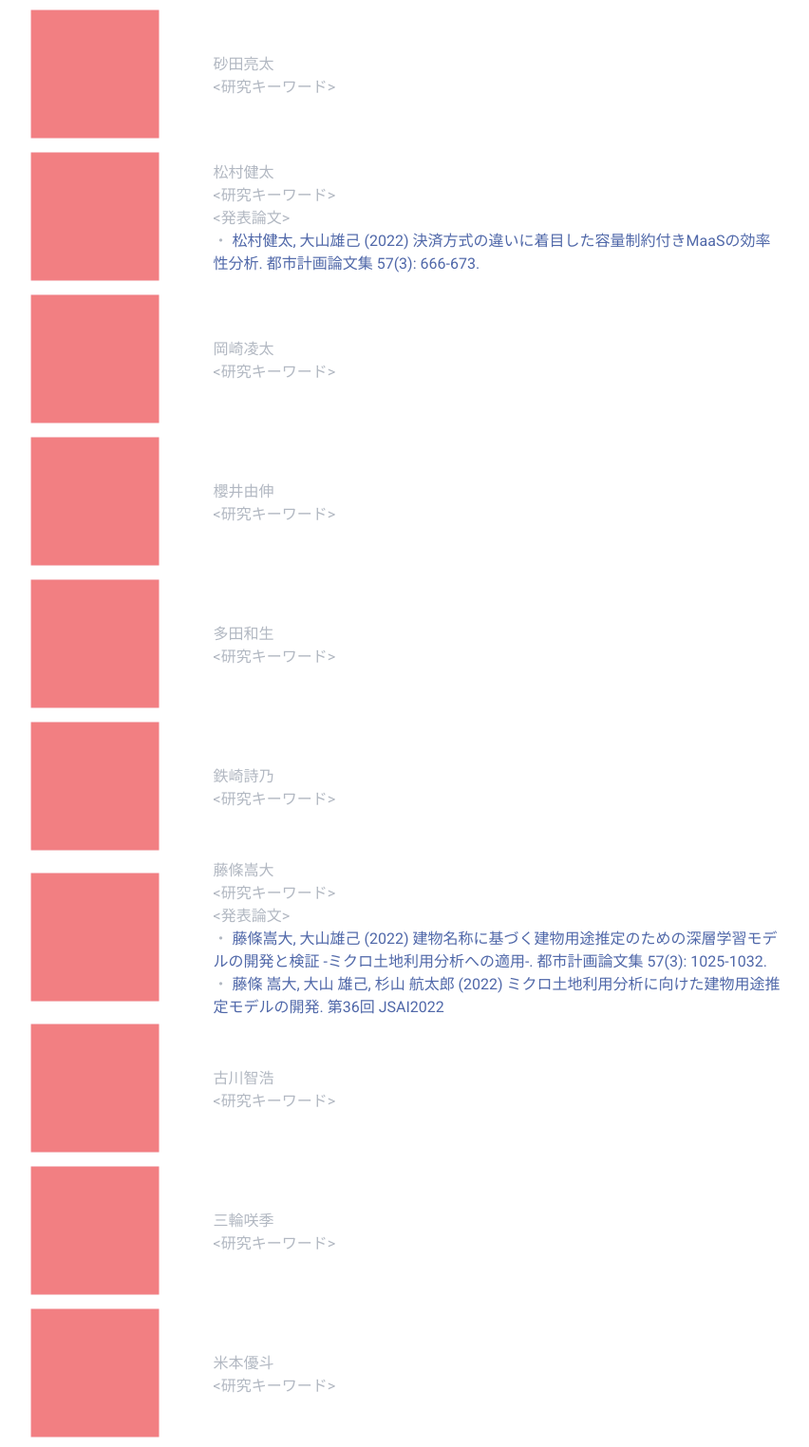
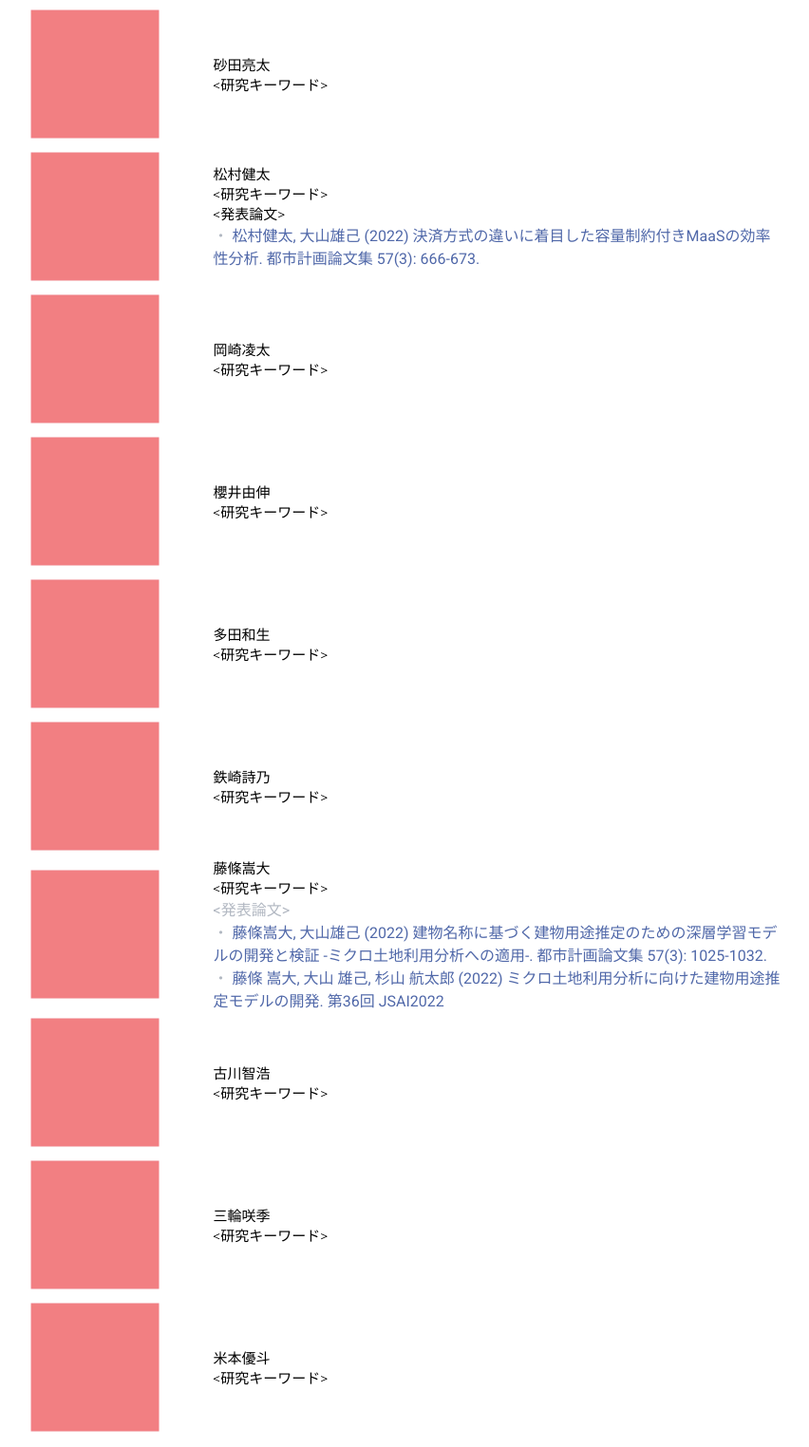
Before and after one commit to ActScapeLab/actscapelab.github.io-old, a website: page member.html in a window 1280 px wide. Shown: the part 1215-2739 px from the top of the page at 95% size, without its empty margins (183-1035 px from the left). Drawn offline with Linux system fonts and the light colour scheme; files whose address does not match are found by name.

Commit message:
eddied name design

```diff
--- a/member.html
+++ b/member.html
@@ -95,11 +95,11 @@
                 <td style="width:25%;vertical-align:middle">
                   <img src="img/shape-simple-square-lightcoral-800x800.webp" width="150px"/></td>
                   <td style="width:75%;vertical-align:middle">
-                    池上哲広
+                    <span class="award-name">池上哲広
                     <br>
                     <研究キーワード>高齢者
                     <br>
-                    <発表論文>
+                    <発表論文></span>
                     <br>
                     ・<a href="https://www.jstage.jst.go.jp/article/journalcpij/56/3/56_563/_article/-char/ja/">
                       池上哲広, 大山雄己 (2021) 公共交通利便性に着目した活動ベースの高齢者モビリティ指標の提案. 都市計画論文集 56(3): 563-570.
@@ -110,11 +110,11 @@
                 <td style="width:25%;vertical-align:middle">
                   <img src="img/shape-simple-square-lightcoral-800x800.webp" width="150px"/></td>
                   <td style="width:75%;vertical-align:middle">
-                    村上総一郎
+                    <span class="award-name">村上総一郎
                     <br>
                     <研究キーワード>マルチモーダルNDP・街路空間再配分
                     <br>
-                    <発表論文>
+                    <発表論文></span>
                     <br>
                     ・<a href="https://www.jstage.jst.go.jp/article/journalcpij/57/3/57_622/_article/-char/ja/">
                       村上颯一朗, 大山雄己 (2022) マルチモーダル均衡配分モデルに基づく歩行者専用道路の最適配置計画 -川越市街地における歩行者街路網の創出を例として-. 都市計画論文集 57(3): 622-629.
@@ -125,9 +125,66 @@
                 <td style="width:25%;vertical-align:middle">
                   <img src="img/shape-simple-square-lightcoral-800x800.webp" width="150px"/></td>
                   <td style="width:75%;vertical-align:middle">
-                    玉木悠太
+                    <span class="award-name">玉木悠太
+                    <br>
+                    <研究キーワード></span>
+                  </td>
+              </tr>
+              <tr>
+                <td style="width:25%;vertical-align:middle">
+                  <img src="img/shape-simple-square-lightcoral-800x800.webp" width="150px"/></td>
+                  <td style="width:75%;vertical-align:middle">
+                    <span class="award-name">田山航平
+                    <br>
+                    <研究キーワード></span>
+                  </td>
+              </tr>
+              <tr>
+                <td style="width:25%;vertical-align:middle">
+                  <img src="img/shape-simple-square-lightcoral-800x800.webp" width="150px"/></td>
+                  <td style="width:75%;vertical-align:middle">
+                    <span class="award-name"></span>杉山航太郎
                     <br>
                     <研究キーワード>
+                    <br>
+                    <発表論文></span>
+                    <br>
+                    ・<a href="https://www.jstage.jst.go.jp/article/pjsai/JSAI2022/0/JSAI2022_3N4GS1002/_article/-char/ja/">
+                      藤條 嵩大, 大山 雄己, 杉山 航太郎 (2022) ミクロ土地利用分析に向けた建物用途推定モデルの開発. 第36回 JSAI2022
+                    </a>
+                  </td>
+              </tr>
+              <tr>
+                <td style="width:25%;vertical-align:middle">
+                  <img src="img/shape-simple-square-lightcoral-800x800.webp" width="150px"/></td>
+                  <td style="width:75%;vertical-align:middle">
+                    <span class="award-name">砂田亮太
+                    <br>
+                    <研究キーワード></span>
+                  </td>
+              </tr>
+              <tr>
+                <td style="width:25%;vertical-align:middle">
+                  <img src="img/shape-simple-square-lightcoral-800x800.webp" width="150px"/></td>
+                  <td style="width:75%;vertical-align:middle">
+                    <span class="award-name">松村健太
+                    <br>
+                    <研究キーワード>
+                    <br>
+                    <発表論文></span>
+                    <br>
+                    ・<a href="https://www.jstage.jst.go.jp/article/journalcpij/57/3/57_666/_article/-char/ja/">
+                      松村健太, 大山雄己 (2022) 決済方式の違いに着目した容量制約付きMaaSの効率性分析. 都市計画論文集 57(3): 666-673.
+                    </a>
+                  </td>
+              </tr>
+              <tr>
+                <td style="width:25%;vertical-align:middle">
+                  <img src="img/shape-simple-square-lightcoral-800x800.webp" width="150px"/></td>
+                  <td style="width:75%;vertical-align:middle">
+                    <span class="award-name">岡崎凌太
+                    <br>
+                    <研究キーワード></span>
                     <!-- <br>
                     <発表論文>
                     <br>
@@ -140,9 +197,9 @@
                 <td style="width:25%;vertical-align:middle">
                   <img src="img/shape-simple-square-lightcoral-800x800.webp" width="150px"/></td>
                   <td style="width:75%;vertical-align:middle">
-                    田山航平
+                    <span class="award-name">櫻井由伸
                     <br>
-                    <研究キーワード>
+                    <研究キーワード></span>
                     <!-- <br>
                     <発表論文>
                     <br>
@@ -155,114 +212,27 @@
                 <td style="width:25%;vertical-align:middle">
                   <img src="img/shape-simple-square-lightcoral-800x800.webp" width="150px"/></td>
                   <td style="width:75%;vertical-align:middle">
-                    杉山航太郎
+                    <span class="award-name">多田和生
                     <br>
-                    <研究キーワード>
-                    <br>
-                    <発表論文>
-                    <br>
-                    ・<a href="https://www.jstage.jst.go.jp/article/pjsai/JSAI2022/0/JSAI2022_3N4GS1002/_article/-char/ja/">
-                      藤條 嵩大, 大山 雄己, 杉山 航太郎 (2022) ミクロ土地利用分析に向けた建物用途推定モデルの開発. 第36回 JSAI2022
-                    </a>
+                    <研究キーワード></span>
                   </td>
               </tr>
               <tr>
                 <td style="width:25%;vertical-align:middle">
                   <img src="img/shape-simple-square-lightcoral-800x800.webp" width="150px"/></td>
                   <td style="width:75%;vertical-align:middle">
-                    砂田亮太
+                    <span class="award-name">鉄崎詩乃
                     <br>
-                    <研究キーワード>
-                    <!-- <br>
-                    <発表論文>
-                    <br>
-                    <a href="https://www.jstage.jst.go.jp/article/journalcpij/57/3/57_622/_article/-char/ja/">
-                      村上颯一朗, 大山雄己 (2022) マルチモーダル均衡配分モデルに基づく歩行者専用道路の最適配置計画 -川越市街地における歩行者街路網の創出を例として-. 都市計画論文集 57(3): 622-629.
-                    </a> -->
+                    <研究キーワード></span>
                   </td>
               </tr>
               <tr>
                 <td style="width:25%;vertical-align:middle">
                   <img src="img/shape-simple-square-lightcoral-800x800.webp" width="150px"/></td>
                   <td style="width:75%;vertical-align:middle">
-                    松村健太
+                    <span class="award-name">藤條嵩大
                     <br>
-                    <研究キーワード>
-                    <br>
-                    <発表論文>
-                    <br>
-                    ・<a href="https://www.jstage.jst.go.jp/article/journalcpij/57/3/57_666/_article/-char/ja/">
-                      松村健太, 大山雄己 (2022) 決済方式の違いに着目した容量制約付きMaaSの効率性分析. 都市計画論文集 57(3): 666-673.
-                    </a>
-                  </td>
-              </tr>
-              <tr>
-                <td style="width:25%;vertical-align:middle">
-                  <img src="img/shape-simple-square-lightcoral-800x800.webp" width="150px"/></td>
-                  <td style="width:75%;vertical-align:middle">
-                    岡崎凌太
-                    <br>
-                    <研究キーワード>
-                    <!-- <br>
-                    <発表論文>
-                    <br>
-                    <a href="https://www.jstage.jst.go.jp/article/journalcpij/57/3/57_622/_article/-char/ja/">
-                      村上颯一朗, 大山雄己 (2022) マルチモーダル均衡配分モデルに基づく歩行者専用道路の最適配置計画 -川越市街地における歩行者街路網の創出を例として-. 都市計画論文集 57(3): 622-629.
-                    </a> -->
-                  </td>
-              </tr>
-              <tr>
-                <td style="width:25%;vertical-align:middle">
-                  <img src="img/shape-simple-square-lightcoral-800x800.webp" width="150px"/></td>
-                  <td style="width:75%;vertical-align:middle">
-                    櫻井由伸
-                    <br>
-                    <研究キーワード>
-                    <!-- <br>
-                    <発表論文>
-                    <br>
-                    <a href="https://www.jstage.jst.go.jp/article/journalcpij/57/3/57_622/_article/-char/ja/">
-                      村上颯一朗, 大山雄己 (2022) マルチモーダル均衡配分モデルに基づく歩行者専用道路の最適配置計画 -川越市街地における歩行者街路網の創出を例として-. 都市計画論文集 57(3): 622-629.
-                    </a> -->
-                  </td>
-              </tr>
-              <tr>
-                <td style="width:25%;vertical-align:middle">
-                  <img src="img/shape-simple-square-lightcoral-800x800.webp" width="150px"/></td>
-                  <td style="width:75%;vertical-align:middle">
-                    多田和生
-                    <br>
-                    <研究キーワード>
-                    <!-- <br>
-                    <発表論文>
-                    <br>
-                    <a href="https://www.jstage.jst.go.jp/article/journalcpij/57/3/57_622/_article/-char/ja/">
-                      村上颯一朗, 大山雄己 (2022) マルチモーダル均衡配分モデルに基づく歩行者専用道路の最適配置計画 -川越市街地における歩行者街路網の創出を例として-. 都市計画論文集 57(3): 622-629.
-                    </a> -->
-                  </td>
-              </tr>
-              <tr>
-                <td style="width:25%;vertical-align:middle">
-                  <img src="img/shape-simple-square-lightcoral-800x800.webp" width="150px"/></td>
-                  <td style="width:75%;vertical-align:middle">
-                    鉄崎詩乃
-                    <br>
-                    <研究キーワード>
-                    <!-- <br>
-                    <発表論文>
-                    <br>
-                    <a href="https://www.jstage.jst.go.jp/article/journalcpij/57/3/57_622/_article/-char/ja/">
-                      村上颯一朗, 大山雄己 (2022) マルチモーダル均衡配分モデルに基づく歩行者専用道路の最適配置計画 -川越市街地における歩行者街路網の創出を例として-. 都市計画論文集 57(3): 622-629.
-                    </a> -->
-                  </td>
-              </tr>
-              <tr>
-                <td style="width:25%;vertical-align:middle">
-                  <img src="img/shape-simple-square-lightcoral-800x800.webp" width="150px"/></td>
-                  <td style="width:75%;vertical-align:middle">
-                    藤條嵩大
-                    <br>
-                    <研究キーワード>
+                    <研究キーワード></span>
                     <br>
                     <発表論文>
                     <br>
@@ -279,9 +249,10 @@
                 <td style="width:25%;vertical-align:middle">
                   <img src="img/shape-simple-square-lightcoral-800x800.webp" width="150px"/></td>
                   <td style="width:75%;vertical-align:middle">
-                    古川智浩
+                    <span class="award-name">古川智浩
                     <br>
                     <研究キーワード>
+                    </span>
                     <!-- <br>
                     <発表論文>
                     <br>
@@ -294,9 +265,10 @@
                 <td style="width:25%;vertical-align:middle">
                   <img src="img/shape-simple-square-lightcoral-800x800.webp" width="150px"/></td>
                   <td style="width:75%;vertical-align:middle">
-                    三輪咲季
+                    <span class="award-name">三輪咲季
                     <br>
                     <研究キーワード>
+                    </span>
                     <!-- <br>
                     <発表論文>
                     <br>
@@ -309,9 +281,10 @@
                 <td style="width:25%;vertical-align:middle">
                   <img src="img/shape-simple-square-lightcoral-800x800.webp" width="150px"/></td>
                   <td style="width:75%;vertical-align:middle">
-                    米本優斗
+                    <span class="award-name">米本優斗
                     <br>
                     <研究キーワード>
+                    </span>
                     <!-- <br>
                     <発表論文>
                     <br>
```
